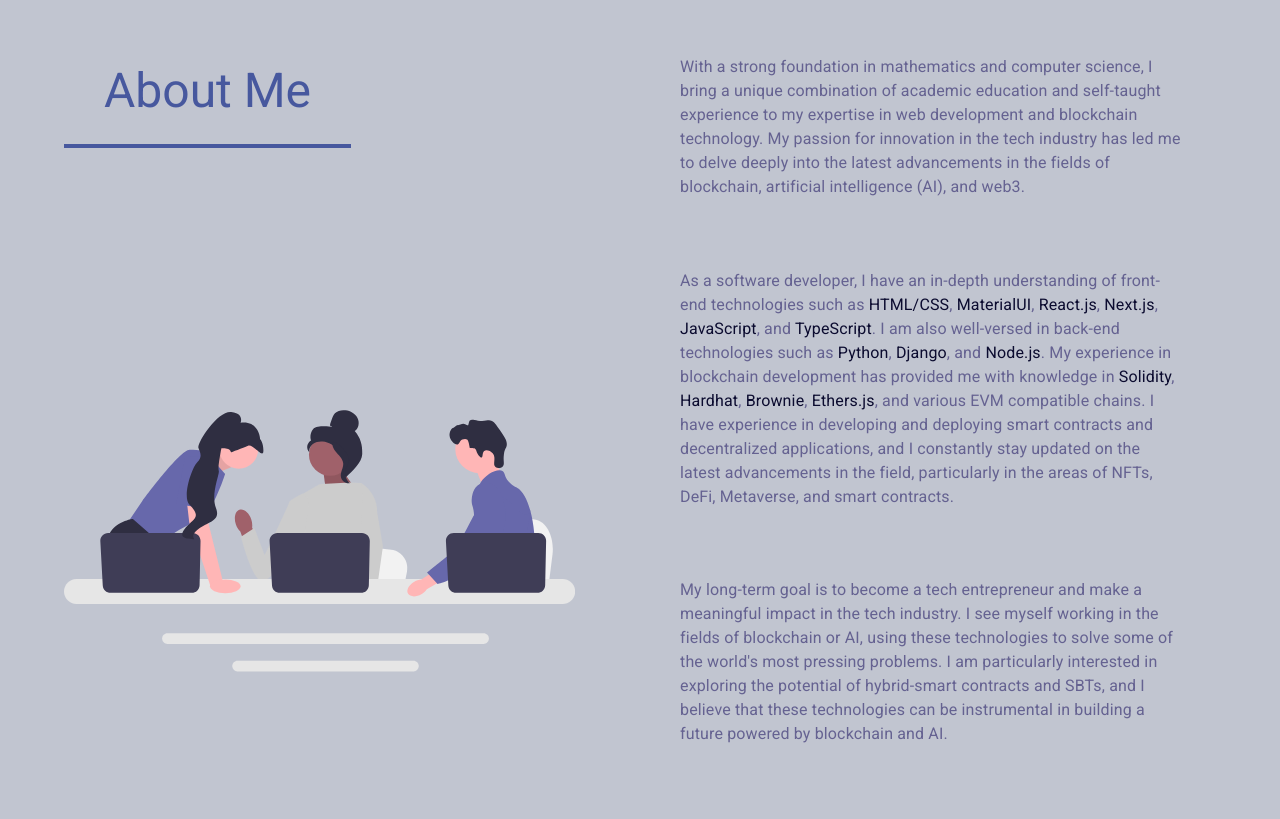
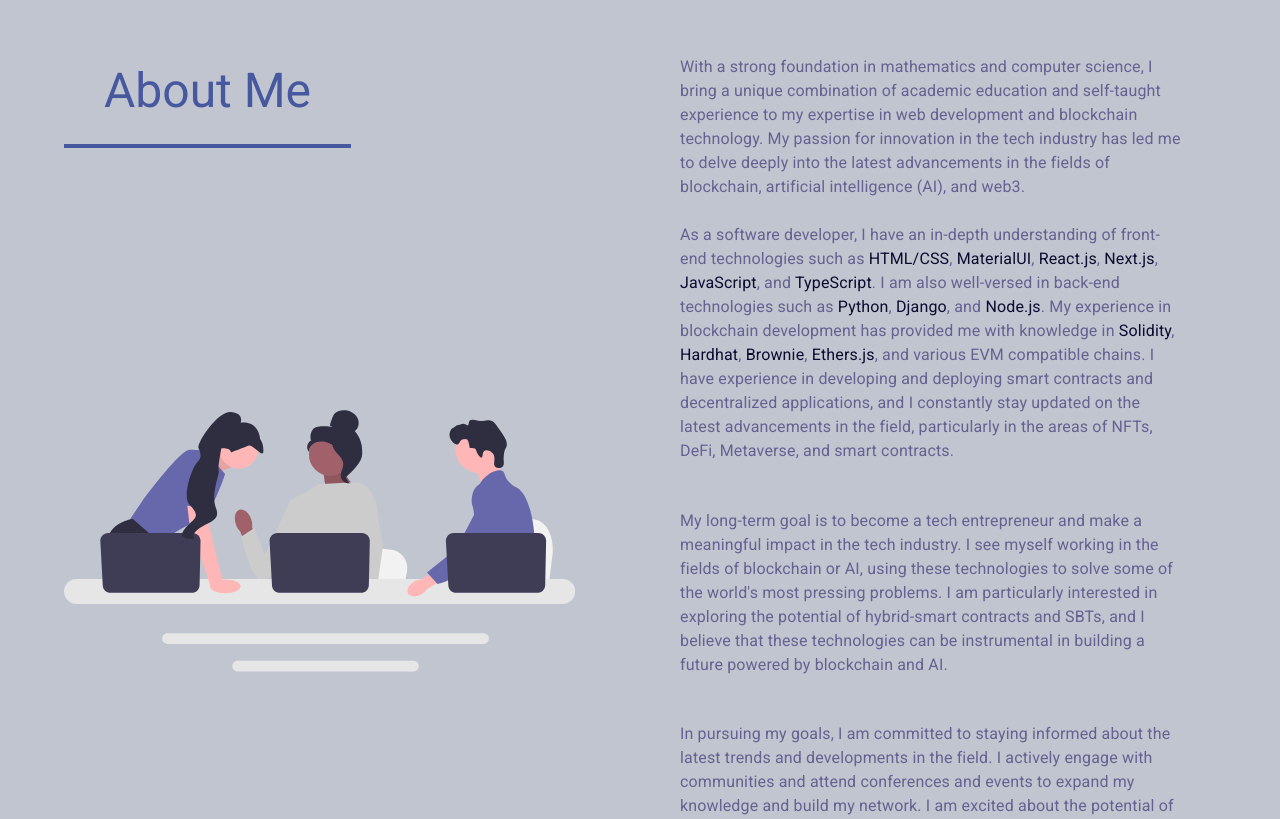
Before and after one commit to hthuku95/portfolio_two, a React (Create React App) app: page / in a window 1280 px wide. Shown: the part 873-1692 px from the top of the page. Built offline with nearby package versions, Linux system fonts and the light colour scheme.

Commit message:
removed whitespace

```diff
--- a/src/components/About.js
+++ b/src/components/About.js
@@ -32,7 +32,9 @@
                         variant="body1"
                         sx={{
                             p:4,
-                            color:'custom.violet'
+                            color:'custom.violet',
+                            marginBottom:'8px',
+                            paddingBottom:'8px'
                         }}
                         gutterBottom='true'>
                             With a strong foundation in mathematics and computer science, I bring a unique combination of academic education and self-taught experience to my expertise in web development and blockchain technology. My passion for innovation in the tech industry has led me to delve deeply into the latest advancements in the fields of blockchain, artificial intelligence (AI), and web3.
@@ -41,6 +43,7 @@
                         variant="body1"
                         sx={{
                             p:4,
+                            pt:1,
                             color:'custom.violet'
                         }}
                         gutterBottom='true'>
@@ -50,6 +53,7 @@
                         variant="body1"
                         sx={{
                             p:4,
+                            pt:1,
                             color:'custom.violet'
                         }}
                         gutterBottom='true'>
@@ -59,6 +63,7 @@
                         variant="body1"
                         sx={{
                             p:4,
+                            pt:1,
                             color:'custom.violet'
                         }}
                         gutterBottom='true'>
```
